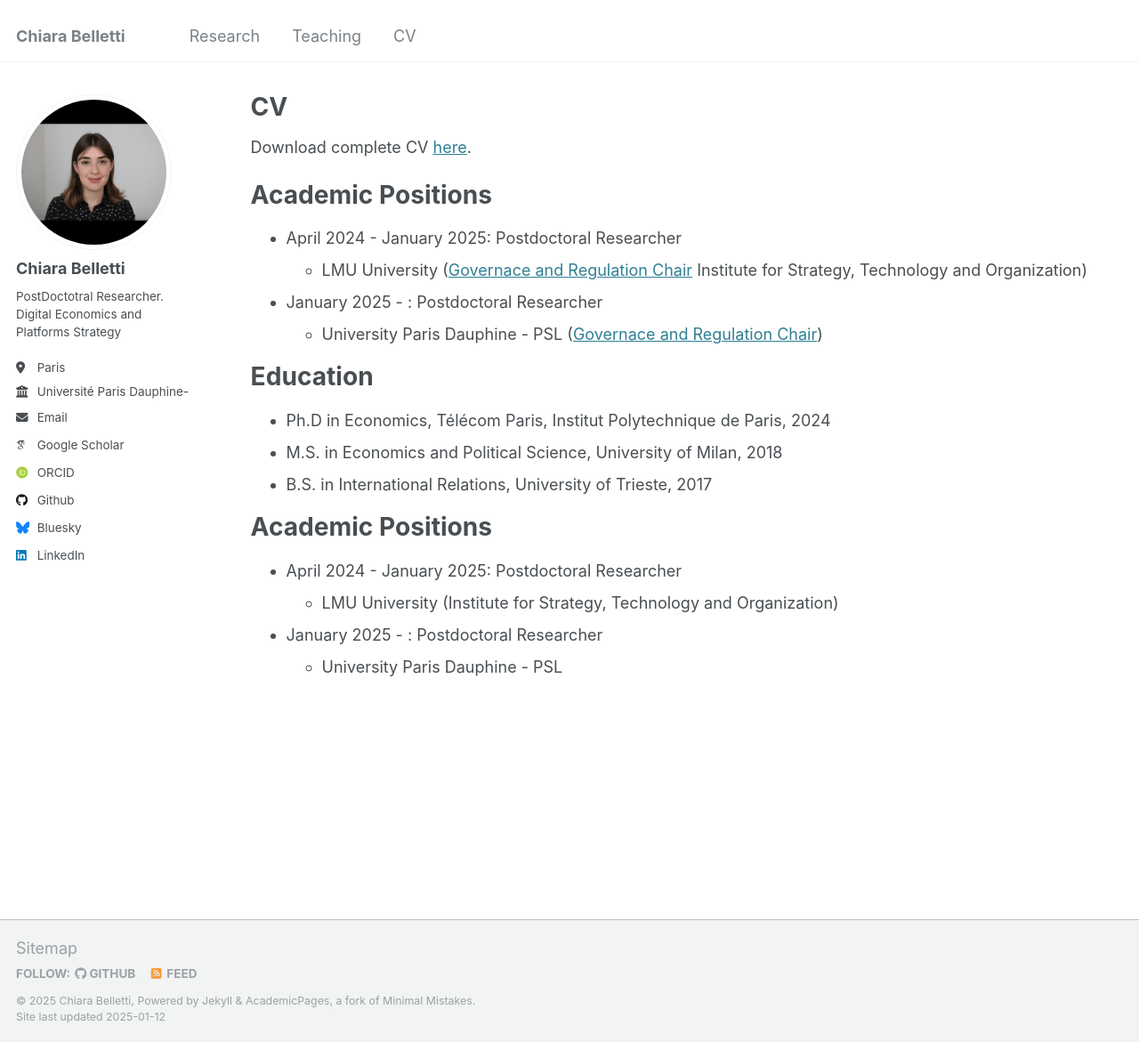
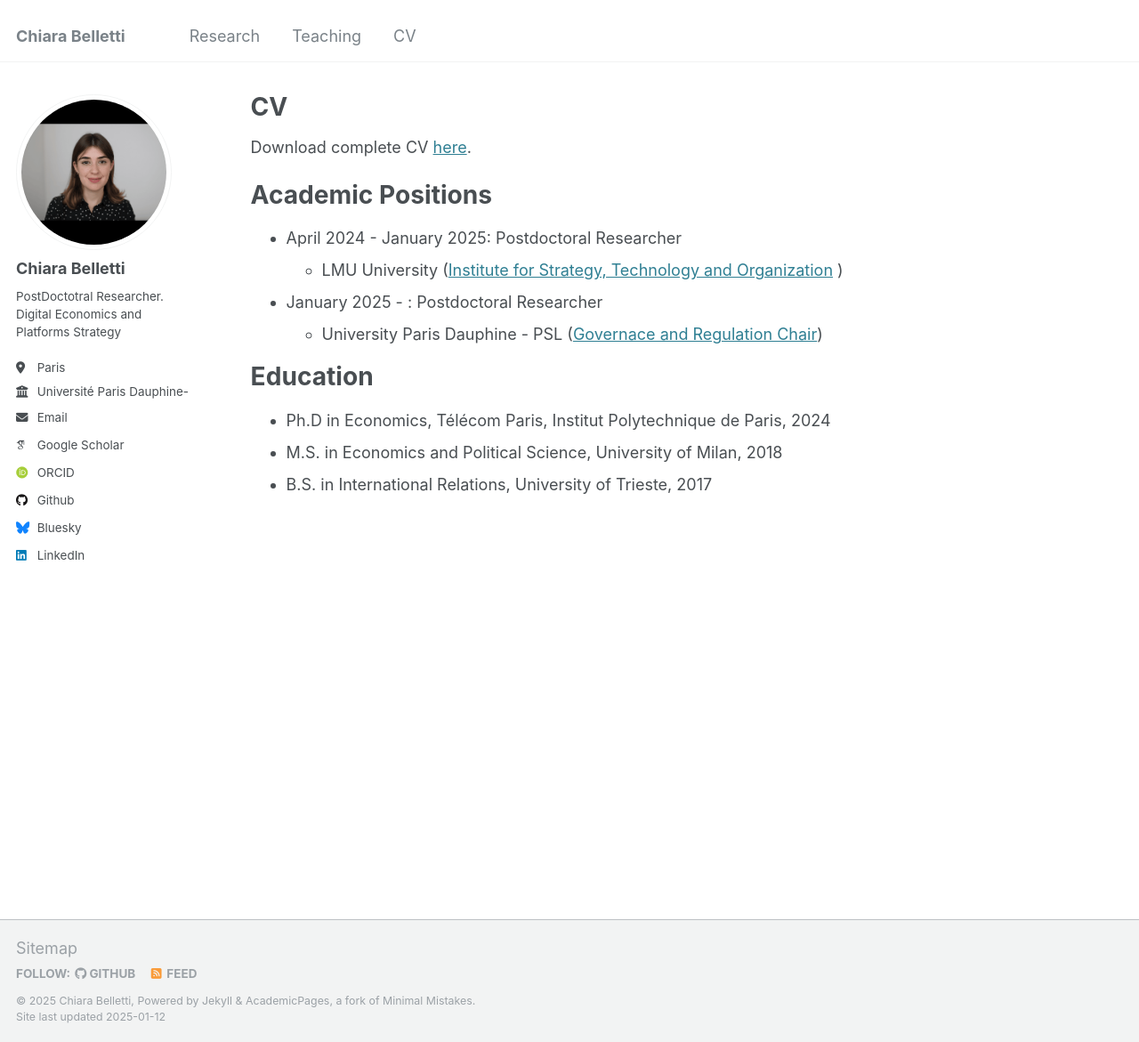
Before and after one commit to ChiaraBelletti/ChiaraBelletti.github.io, a Jekyll site: the page built from _pages/cv.md, in a window 1280 px wide and 1171 px high. Shown: the whole window at 89% size. Built offline with Jekyll 4.4.1, drawn with Linux system fonts in a browser that asks for light colours; some web fonts are replaced.

Commit message:
Update cv.md

```diff
--- a/_pages/cv.md
+++ b/_pages/cv.md
@@ -14,7 +14,7 @@
 Academic Positions
 ======
 * April 2024 - January 2025: Postdoctoral Researcher
-  * LMU University (<a href="https://www.som.lmu.de/isto/en/">Governace and Regulation Chair</a> Institute for Strategy, Technology and Organization)
+  * LMU University (<a href="https://www.som.lmu.de/isto/en/">Institute for Strategy, Technology and Organization</a> )
 
 * January 2025 - : Postdoctoral Researcher
   * University Paris Dauphine - PSL (<a href="https://chairgovreg.fondation-dauphine.fr/">Governace and Regulation Chair</a>)
@@ -24,11 +24,3 @@
 * Ph.D in Economics, Télécom Paris, Institut Polytechnique de Paris, 2024
 * M.S. in Economics and Political Science, University of Milan, 2018
 * B.S. in International Relations, University of Trieste, 2017
-
-Academic Positions
-======
-* April 2024 - January 2025: Postdoctoral Researcher
-  * LMU University (Institute for Strategy, Technology and Organization)
-
-* January 2025 - : Postdoctoral Researcher
-  * University Paris Dauphine - PSL
```
